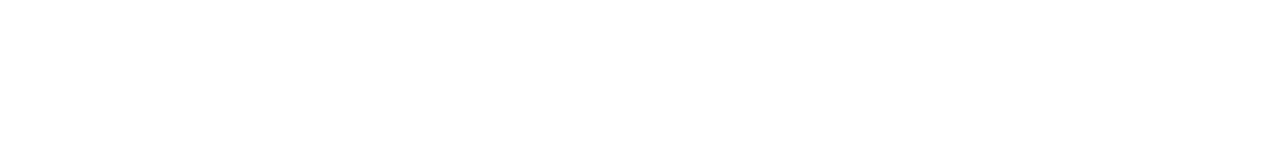
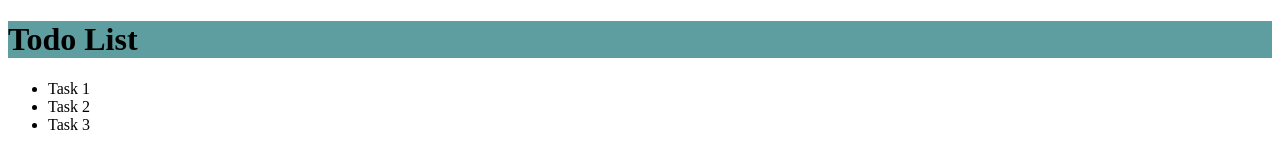
Before and after one commit to nitzan014/project1, a plain HTML site: page index.html in a window 1280 px wide. Drawn offline with Linux system fonts and the light colour scheme.

Commit message:
Add style

```diff
--- a/index.html
+++ b/index.html
@@ -4,9 +4,15 @@
     <meta charset="UTF-8">
     <meta http-equiv="X-UA-Compatible" content="IE=edge">
     <meta name="viewport" content="width=device-width, initial-scale=1.0">
-    <title>Document</title>
+    <title>Todo List</title>
+    <link rel="stylesheet" href="style.css">
 </head>
 <body>
-
+    <h1>Todo List</h1>
+    <ul>
+        <li>Task 1</li>
+        <li>Task 2</li>
+        <li>Task 3</li>
+    </ul>
 </body>
 </html>
--- /dev/null
+++ b/style.css
@@ -0,0 +1,3 @@
+h1{
+    background-color: cadetblue;
+}
```
